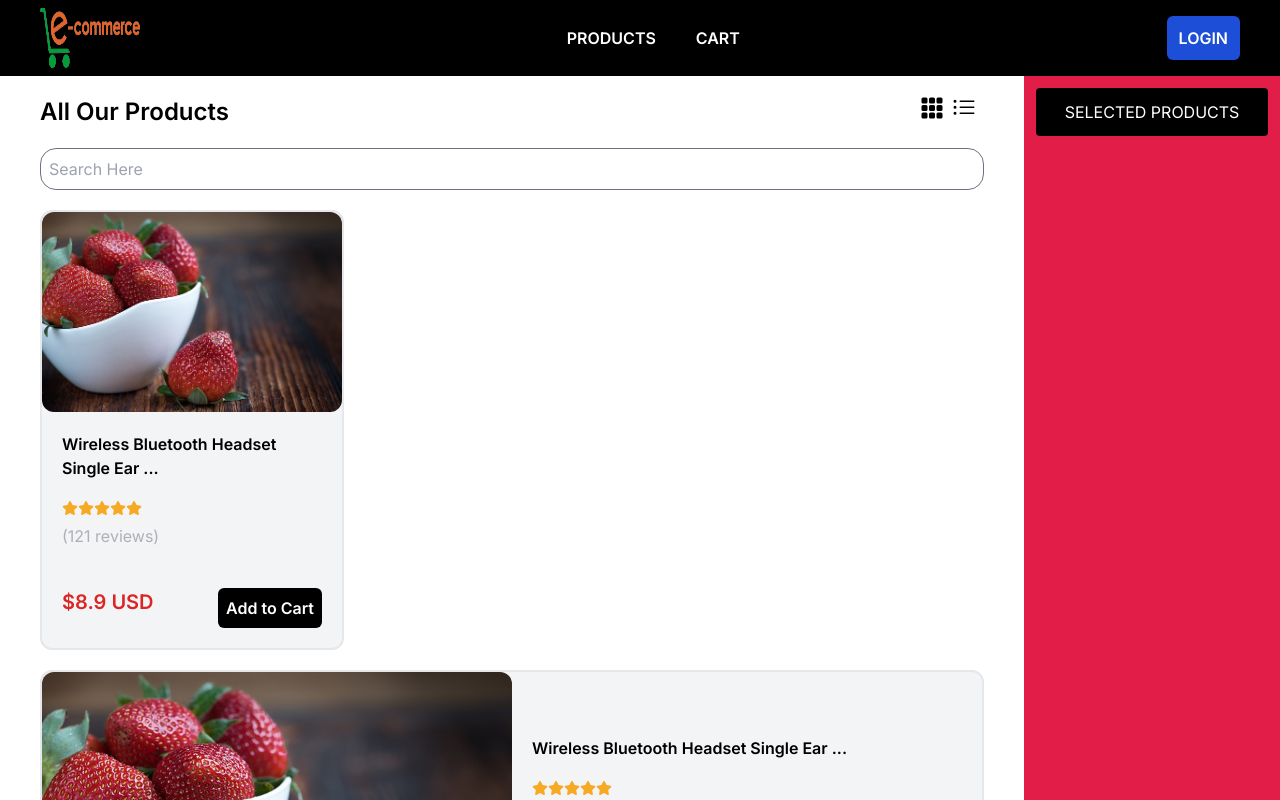
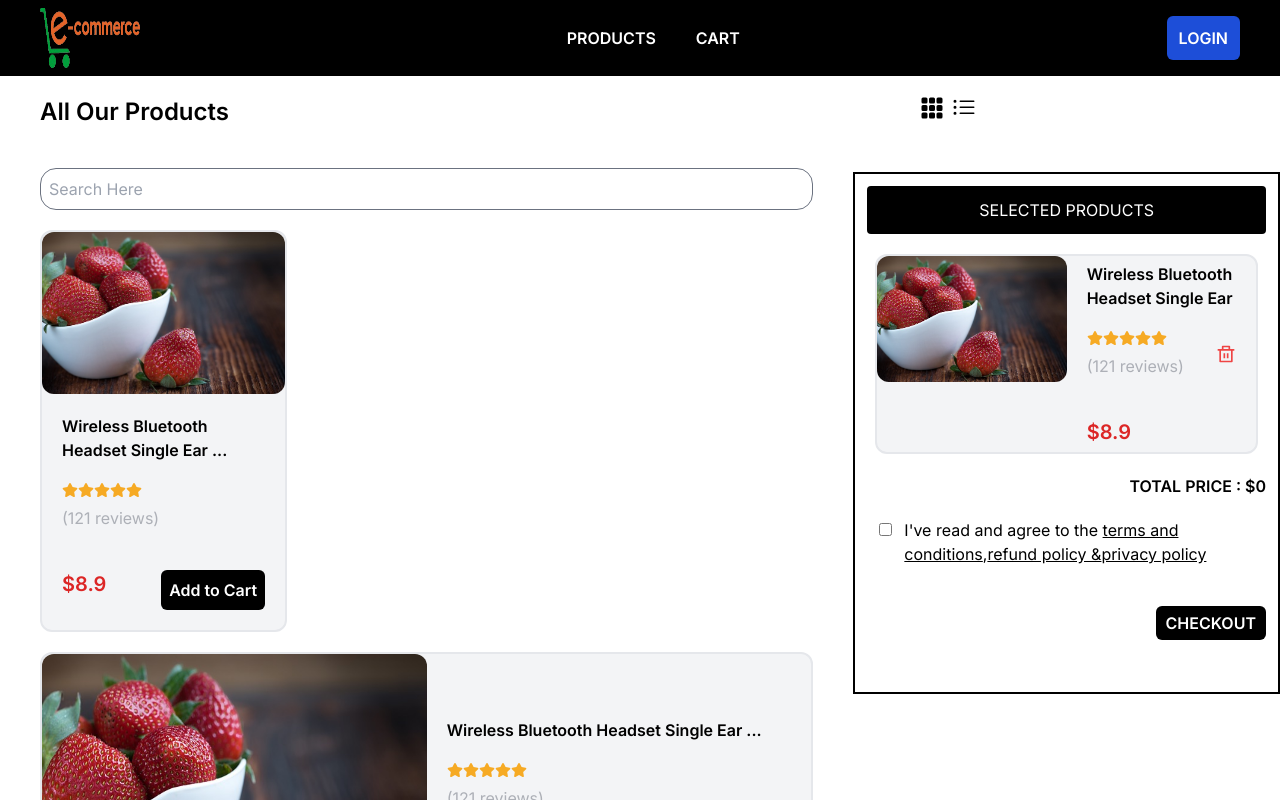
Before and after one commit to ARaihan66/NextJs_Ecommerce_Task, a Next.js app: page / in a window 1280 px wide. Shown: the top 800 px of the page. Built offline with nearby package versions, Linux system fonts and the light colour scheme.

Commit message:
Cart design done

```diff
--- /dev/null
+++ b/src/app/components/cart/Cart.js
@@ -0,0 +1,78 @@
+import Link from "next/link";
+import Image from "next/image";
+import product from "../../../../public/product.jpg";
+import { FaStar } from "react-icons/fa6";
+import { RiDeleteBinLine } from "react-icons/ri";
+
+const Cart = () => {
+  return (
+    <div className="sticky top-5 border-2 border-black p-3 my-6">
+      <h1 className="text-center bg-black text-white p-3 rounded">
+        SELECTED PRODUCTS
+      </h1>
+      <div className="flex items-center bg-gray-100 border-2 rounded-xl mx-2 my-5 h-[200px]">
+        <div className="w-1/2 h-[100%]">
+          <Image
+            src={product}
+            alt="image"
+            className="w-[100%] rounded-xl"
+          />
+        </div>
+        <div className="w-1/2">
+          <p className="m-5 font-semibold">
+            Wireless Bluetooth Headset Single Ear
+          </p>
+          <div className="flex justify-between items-center my-5 mx-5">
+            <div>
+            <div className="flex ">
+              <FaStar className="text-[#F6AA24]" />
+              <FaStar className="text-[#F6AA24]" />
+              <FaStar className="text-[#F6AA24]" />
+              <FaStar className="text-[#F6AA24]" />
+              <FaStar className="text-[#F6AA24]" />
+            </div>
+            <p className="text-[#ADB0B7] mt-2">(121 reviews)</p>
+            </div>
+            <div>
+            <RiDeleteBinLine className="text-xl text-red-500 cursor-pointer"/>
+            </div>
+          </div>
+          <div className="flex justify-between item-center p-5">
+            <p className="font-semibold text-xl text-red-600">$8.9</p>
+          </div>
+        </div>
+      </div>
+
+      <p className="uppercase text-right my-5 font-semibold">
+        total price : $0
+      </p>
+
+      <div className="flex justify-between">
+        <div>
+          <input type="checkbox" name="terms" required className="mx-3" />
+        </div>
+        <div>
+          I've read and agree to the{" "}
+          <Link href="#" className="underline">
+            terms and conditions
+          </Link>
+           ,
+          <Link href="#" className="underline">
+            refund policy &
+          </Link>
+
+          <Link href="#" className="underline">
+            privacy policy
+          </Link>
+          <div className="float-right">
+            <button className="uppercase font-semibold rounded-md bg-black text-white py-[5px] px-[10px] my-10">
+              checkout
+            </button>
+          </div>
+        </div>
+      </div>
+    </div>
+  );
+};
+
+export default Cart;
--- a/src/app/components/products/Products.js
+++ b/src/app/components/products/Products.js
@@ -1,20 +1,30 @@
-import React from "react";
+"use client"
+
+import React, {useState} from "react";
 import ProductsCard from "./ProductsCard";
 import SearchOption from "./SearchOption";
+import { BsListUl, BsGrid3X3GapFill } from "react-icons/bs";
+import Cart from "../cart/Cart";
 
 const Products = () => {
+    const[cardOne, setCardOne] = useState(true);
+
+
   return (
     <div>
+      <div className="flex justify-between my-5 mx-10">
+        <h3 className=" font-semibold text-2xl">All Our Products</h3>
+        <div className="flex mr-64">
+          <BsGrid3X3GapFill onClick={()=>setCartOne(1)} className="cursor-pointer text-2xl" />
+          <BsListUl onClick={()=>setCartTwo(2)} className="mx-2 cursor-pointer text-2xl" />
+        </div>
+      </div>
       <div className="product_main">
         <div>
           <SearchOption />
           <ProductsCard />
         </div>
-        <div className="bg-rose-600 p-3">
-          <h1 className="text-center bg-black text-white p-3 rounded">
-            SELECTED PRODUCTS
-          </h1>
-        </div>
+         <div> <Cart/></div>
       </div>
     </div>
   );
--- a/src/app/components/products/ProductsCard.js
+++ b/src/app/components/products/ProductsCard.js
@@ -3,7 +3,9 @@ import React from "react";
 import product from "../../../../public/product.jpg";
 import { FaStar } from "react-icons/fa6";
 
+
 const ProductsCard = () => {
+
   return (
     <div>
       <div className="mx-10 grid grid-cols-3 gap-4">
@@ -23,7 +25,7 @@ const ProductsCard = () => {
             <p className="text-[#ADB0B7] mt-2">(121 reviews)</p>
           </div>
           <div className="flex justify-between item-center p-5">
-            <p className="font-semibold text-xl text-red-600">$8.9 USD</p>
+            <p className="font-semibold text-xl text-red-600">$8.9</p>
             <button className="bg-black text-white font-semibold px-[8px] py-[8px] rounded-md ">
               Add to Cart
             </button>
@@ -53,7 +55,7 @@ const ProductsCard = () => {
             <p className="text-[#ADB0B7] mt-2">(121 reviews)</p>
           </div>
           <div className="flex justify-between item-center p-5">
-            <p className="font-semibold text-xl text-red-600">$8.9 USD</p>
+            <p className="font-semibold text-xl text-red-600">$8.9</p>
             <button className="bg-black text-white font-semibold px-[8px] py-[8px] rounded-md ">
               Add to Cart
             </button>
--- a/src/app/components/products/SearchOption.js
+++ b/src/app/components/products/SearchOption.js
@@ -1,16 +1,16 @@
 import React from "react";
-import { BsListUl, BsGrid3X3GapFill } from "react-icons/bs";
+//import { BsListUl, BsGrid3X3GapFill } from "react-icons/bs";
 
 const SearchOption = () => {
   return (
     <section className="mx-10 my-5">
-      <div className="flex justify-between my-5">
+      {/*<div className="flex justify-between my-5">
         <h3 className=" font-semibold text-2xl">All Our Products</h3>
         <div className="flex ">
           <BsGrid3X3GapFill className="cursor-pointer text-2xl" />
           <BsListUl className="mx-2 cursor-pointer text-2xl" />
         </div>
-      </div>
+      </div>*/}
       <div>
         <input
           type="search"
--- a/src/app/globals.css
+++ b/src/app/globals.css
@@ -5,5 +5,11 @@
 
 .product_main{
   display:grid;
-  grid-template-columns:4fr 1fr;
+  grid-template-columns:4fr 2fr;
 }
+
+*{
+  box-sizing:border-box;
+  margin:0px;
+  padding:0px;
+}
```
